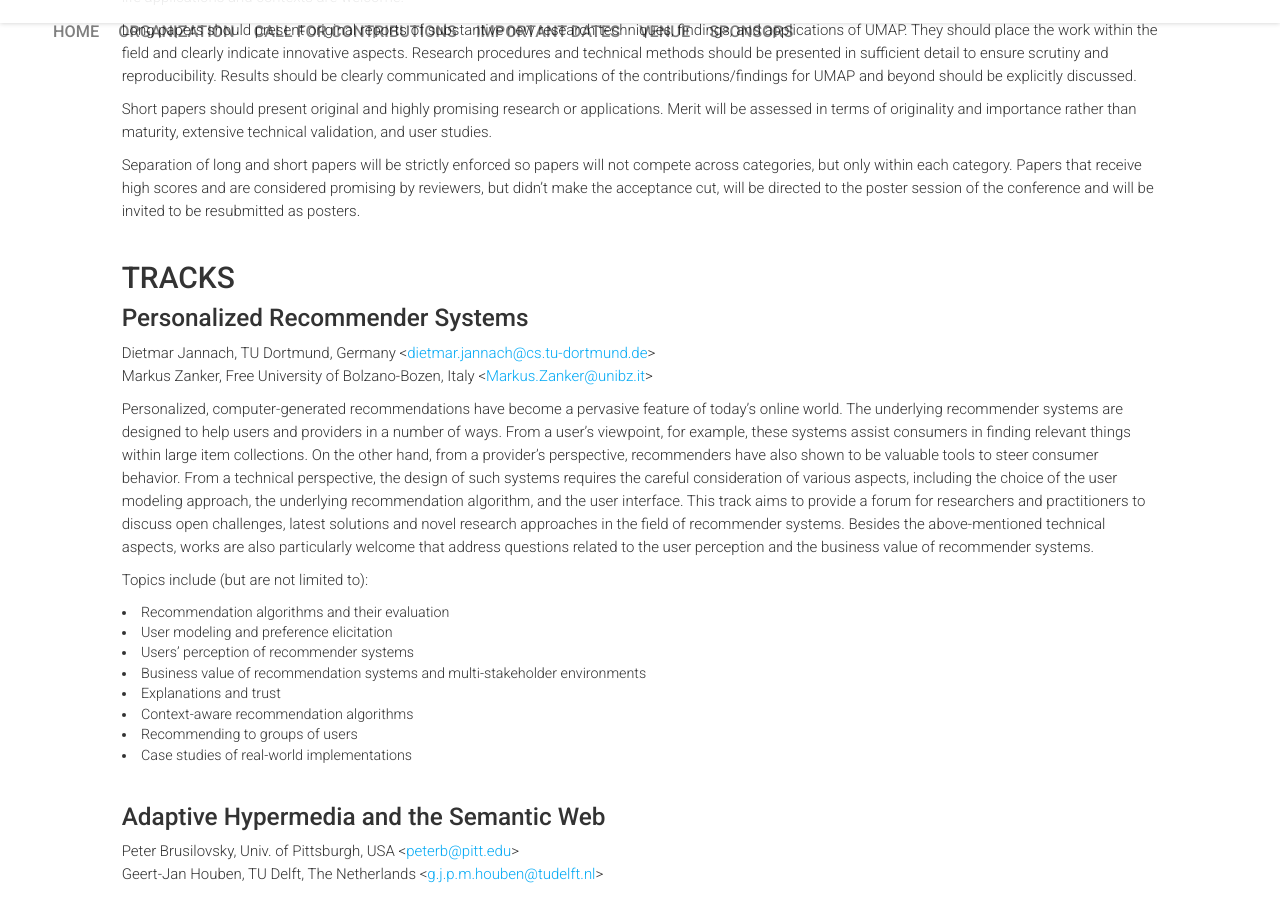
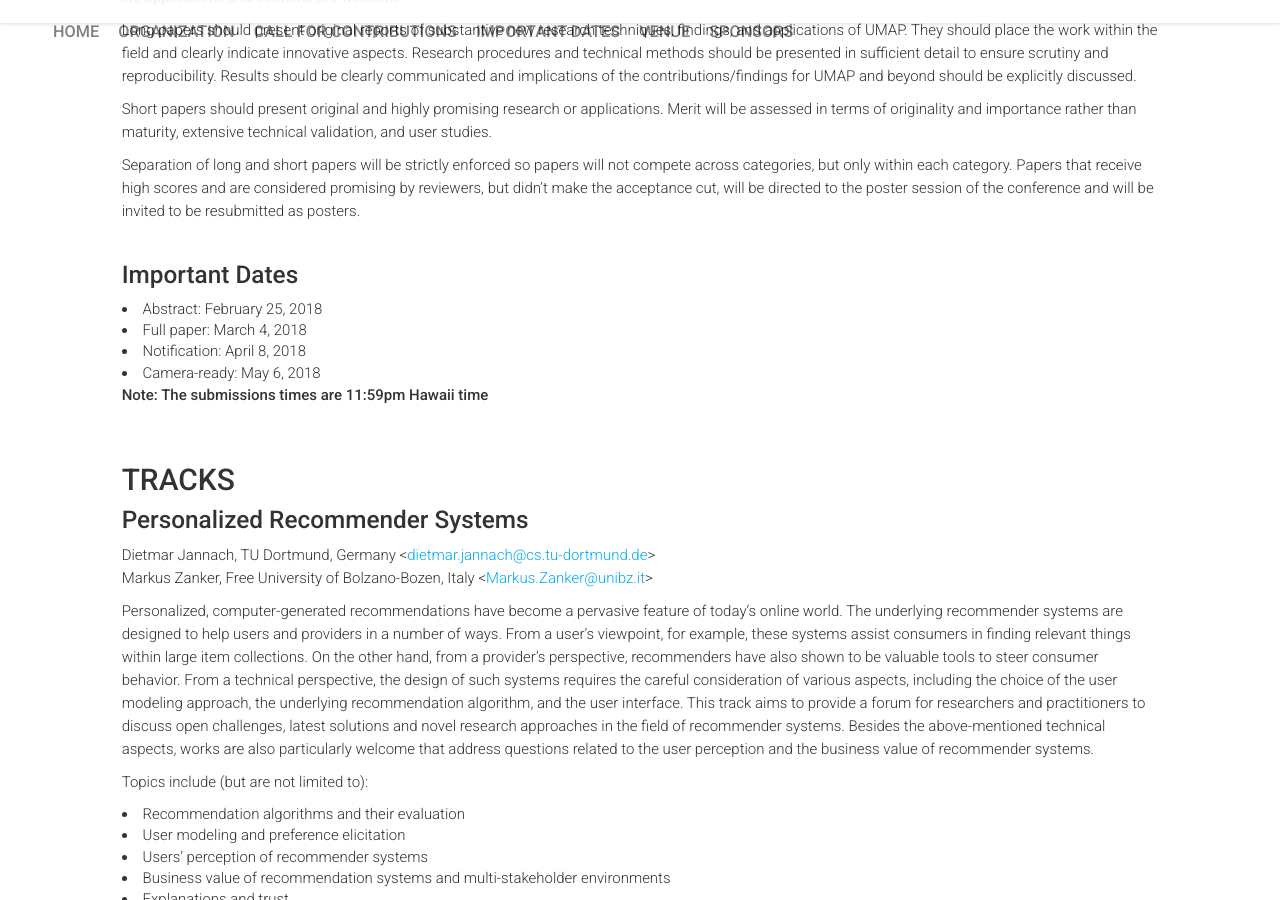
Before and after one commit to yangjiera/mergeBB, a Jekyll site: the page built from cfp.html, in a window 1280 px wide and 900 px high, scrolled down 729 px. Built offline with Jekyll 4.4.1, drawn with Linux system fonts in a browser that asks for light colours; nearby versions of some CDN libraries; comment, search, counter and statistics services are not loaded.

Commit message:
dates changed

```diff
--- a/_includes/about.html
+++ b/_includes/about.html
@@ -36,10 +36,10 @@
   </tr>
 
   <tr class="tickets-row">
-    <td class="tg-yw4l">February 18, 2018</td>
+    <td class="tg-yw4l">February 25, 2018</td>
     <td class="tg-yw4l">Regular papers abstract submission</td>
     <td class="tg-yw4l"></td>
-    <td class="tg-yw4l">February 25, 2018</td>
+    <td class="tg-yw4l">March 4, 2018</td>
     <td class="tg-yw4l">Full paper submission</td>
 
   </tr>
--- a/_includes/cfp.html
+++ b/_includes/cfp.html
@@ -34,7 +34,15 @@
             <p>Separation of long and short papers will be strictly enforced so papers will not compete across categories, but only within each category. Papers that receive high scores and are considered promising by reviewers, but didn’t make the acceptance cut, will be directed to the poster session of the conference and will be invited to be resubmitted as posters.
             </p>
 
-        <br/>
+      <br/>
+        <h6><b>Important Dates</b></h6>
+            <li style="font-size: 115%">Abstract: February 25, 2018</li>
+            <li style="font-size: 115%">Full paper: March 4, 2018</li>
+            <li style="font-size: 115%">Notification: April 8, 2018</li>
+            <li style="font-size: 115%">Camera-ready: May 6, 2018</li>
+            <p><b>Note: The submissions times are 11:59pm Hawaii time</b></p>
+
+      <br/><br/>
         <h5><b>TRACKS</b></h5>
             <h6><b>Personalized Recommender Systems</b></h6>
             <p>Dietmar Jannach, TU Dortmund, Germany &lt;<a href="mailto: dietmar.jannach@cs.tu-dortmund.de">dietmar.jannach@cs.tu-dortmund.de</a>&gt; <br />
@@ -43,14 +51,14 @@
             <p>Personalized, computer-generated recommendations have become a pervasive feature of today’s online world. The underlying recommender systems are designed to help users and providers in a number of ways. From a user’s viewpoint, for example, these systems assist consumers in finding relevant things within large item collections. On the other hand, from a provider’s perspective, recommenders have also shown to be valuable tools to steer consumer behavior. From a technical perspective, the design of such systems requires the careful consideration of various aspects, including the choice of the user modeling approach, the underlying recommendation algorithm, and the user interface. This track aims to provide a forum for researchers and practitioners to discuss open challenges, latest solutions and novel research approaches in the field of recommender systems. Besides the above-mentioned technical aspects, works are also particularly welcome that address questions related to the user perception and the business value of recommender systems.</p>
 
             <p>Topics include (but are not limited to):
-            <li style="font-size: 110%">Recommendation algorithms and their evaluation</li>
-            <li style="font-size: 110%">User modeling and preference elicitation</li>
-            <li style="font-size: 110%">Users’ perception of recommender systems</li>
-            <li style="font-size: 110%">Business value of recommendation systems and multi-stakeholder environments</li>
-            <li style="font-size: 110%">Explanations and trust</li>
-            <li style="font-size: 110%">Context-aware recommendation algorithms</li>
-            <li style="font-size: 110%">Recommending to groups of users</li>
-            <li style="font-size: 110%">Case studies of real-world implementations</li></p><br/>
+            <li style="font-size: 115%">Recommendation algorithms and their evaluation</li>
+            <li style="font-size: 115%">User modeling and preference elicitation</li>
+            <li style="font-size: 115%">Users’ perception of recommender systems</li>
+            <li style="font-size: 115%">Business value of recommendation systems and multi-stakeholder environments</li>
+            <li style="font-size: 115%">Explanations and trust</li>
+            <li style="font-size: 115%">Context-aware recommendation algorithms</li>
+            <li style="font-size: 115%">Recommending to groups of users</li>
+            <li style="font-size: 115%">Case studies of real-world implementations</li></p><br/>
 
             <h6><b>Adaptive Hypermedia and the Semantic Web</b></h6>
             <p>Peter Brusilovsky, Univ. of Pittsburgh, USA &lt;<a href="mailto: peterb@pitt.edu">peterb@pitt.edu</a>&gt; <br />
@@ -59,23 +67,23 @@
             <p>Adaptive hypermedia and adaptive web explore alternatives to the traditional “one-size-fits-all” approach in the development of web and hypermedia systems. Adaptive hypermedia and adaptive web systems build a model of the interests, preferences and knowledge of each individual user, and use this model in order to adapt the behavior of hypermedia and web systems to the needs of that user. Semantic web frequently serves as an infrastructure to enable adaptive and personalized Web systems. Semantic web technology targets the use of explicit semantics and metadata to help web systems perform the desired functionality: this implies the use of linked data from the web, the use of ontologies in models, or the use of metadata in user interfaces. This track aims to provide a forum to researchers to discuss open research problems, solid solutions, latest challenges, novel applications and innovative research approaches in adaptive hypermedia and semantic web.</p>
 
             <p>Topics include (but are not limited to):
-            <li style="font-size: 110%">Web user profiles</li>
-            <li style="font-size: 110%">Adaptive navigation support</li>
-            <li style="font-size: 110%">Personalized search</li>
-            <li style="font-size: 110%">Web content adaptation</li>
-            <li style="font-size: 110%">Analytics of web user data</li>
-            <li style="font-size: 110%">Adaptive Web sites and portals</li>
-            <li style="font-size: 110%">Adaptive books and textbooks</li>
-            <li style="font-size: 110%">Social navigation and social search</li>
-            <li style="font-size: 110%">Navigation support in continuous media and virtual environments</li>
-            <li style="font-size: 110%">Usability engineering for adaptive hypermedia and Web systems</li>
-            <li style="font-size: 110%">Novel methodologies for evaluating adaptive hypermedia and Web systems</li>
-            <li style="font-size: 110%">Semantic Web technologies for Web personalization</li>
-            <li style="font-size: 110%">Ontology-based data access and integration/exchange on the adaptive web</li>
-            <li style="font-size: 110%">Ontology engineering and ontology patterns for the adaoptive web</li>
-            <li style="font-size: 110%">Semantic social network mining, analysis, representation, and management</li>
-            <li style="font-size: 110%">Crowdsourcing semantics; methods, dynamics, and challenges</li>
-            <li style="font-size: 110%">Semantic Web and Linked Data for adaptation</li></p><br/>
+            <li style="font-size: 115%">Web user profiles</li>
+            <li style="font-size: 115%">Adaptive navigation support</li>
+            <li style="font-size: 115%">Personalized search</li>
+            <li style="font-size: 115%">Web content adaptation</li>
+            <li style="font-size: 115%">Analytics of web user data</li>
+            <li style="font-size: 115%">Adaptive Web sites and portals</li>
+            <li style="font-size: 115%">Adaptive books and textbooks</li>
+            <li style="font-size: 115%">Social navigation and social search</li>
+            <li style="font-size: 115%">Navigation support in continuous media and virtual environments</li>
+            <li style="font-size: 115%">Usability engineering for adaptive hypermedia and Web systems</li>
+            <li style="font-size: 115%">Novel methodologies for evaluating adaptive hypermedia and Web systems</li>
+            <li style="font-size: 115%">Semantic Web technologies for Web personalization</li>
+            <li style="font-size: 115%">Ontology-based data access and integration/exchange on the adaptive web</li>
+            <li style="font-size: 115%">Ontology engineering and ontology patterns for the adaoptive web</li>
+            <li style="font-size: 115%">Semantic social network mining, analysis, representation, and management</li>
+            <li style="font-size: 115%">Crowdsourcing semantics; methods, dynamics, and challenges</li>
+            <li style="font-size: 115%">Semantic Web and Linked Data for adaptation</li></p><br/>
 
             <h6><b>Intelligent User Interfaces</b></h6>
             <p>Shlomo Berkovsky, CSIRO, Australia &lt;<a href="mailto: Shlomo.Berkovsky@csiro.au">Shlomo.Berkovsky@csiro.au</a>&gt; <br />
@@ -84,21 +92,21 @@
             <p>Intelligent User Interfaces aim to improve the interaction between computer systems and human users by means of Artificial Intelligence. The systems support and complement different types of abilities that are normally unavailable in the context of human-only cognition. Previous work has found that humans do not always make the best possible decisions when working together with computer systems. By designing and deploying improved forms of support for interactive collaboration between human decision makers and systems, we can enable decision making processes that better leverage the strengths of both collaborators. More generally this research track can be characterised by exploring how to make the interaction between computers and people smarter and more productive, which may leverage solutions from human-computer interaction, data mining, natural language processing, information visualisation, and knowledge representation and reasoning.</p>
 
             <p>Topics include (but are not limited to):
-            <li style="font-size: 110%">Adaptive personal virtual assistants (e.g., Siri, Cortana, Alexa)</li>
-            <li style="font-size: 110%">Adapting natural interaction (e.g., natural language, speech, gesture)</li>
-            <li style="font-size: 110%">Multi-modal interfaces (speech, gestures, eye gaze, face, physiological info, etc.)</li>
-            <li style="font-size: 110%">Intelligent wearable and mobile interfaces</li>
-            <li style="font-size: 110%">Smart environments and tangible computing</li>
-            <li style="font-size: 110%">Transparency and control of decision support systems (e.g., semi-autonomous systems)</li>
-            <li style="font-size: 110%">Explainable intelligent user interfaces</li>
-            <li style="font-size: 110%">Affective and aesthetic interfaces</li>
-            <li style="font-size: 110%">Tailored persuasion and argumentation interfaces</li>
-            <li style="font-size: 110%">Tailored decision support (e.g., over- and under-reliance in uncertain domains)</li>
-            <li style="font-size: 110%">Adaptive information visualization</li>
-            <li style="font-size: 110%">Scalability of intelligent user interfaces to access huge datasets</li>
-            <li style="font-size: 110%">Novel methodologies and real-world implementations of IUI</li>
-            <li style="font-size: 110%">User-centric studies of interactions with intelligent user interfaces</li>
-            <li style="font-size: 110%">Novel datasets and use cases for intelligent user interfaces</li></p><br/>
+            <li style="font-size: 115%">Adaptive personal virtual assistants (e.g., Siri, Cortana, Alexa)</li>
+            <li style="font-size: 115%">Adapting natural interaction (e.g., natural language, speech, gesture)</li>
+            <li style="font-size: 115%">Multi-modal interfaces (speech, gestures, eye gaze, face, physiological info, etc.)</li>
+            <li style="font-size: 115%">Intelligent wearable and mobile interfaces</li>
+            <li style="font-size: 115%">Smart environments and tangible computing</li>
+            <li style="font-size: 115%">Transparency and control of decision support systems (e.g., semi-autonomous systems)</li>
+            <li style="font-size: 115%">Explainable intelligent user interfaces</li>
+            <li style="font-size: 115%">Affective and aesthetic interfaces</li>
+            <li style="font-size: 115%">Tailored persuasion and argumentation interfaces</li>
+            <li style="font-size: 115%">Tailored decision support (e.g., over- and under-reliance in uncertain domains)</li>
+            <li style="font-size: 115%">Adaptive information visualization</li>
+            <li style="font-size: 115%">Scalability of intelligent user interfaces to access huge datasets</li>
+            <li style="font-size: 115%">Novel methodologies and real-world implementations of IUI</li>
+            <li style="font-size: 115%">User-centric studies of interactions with intelligent user interfaces</li>
+            <li style="font-size: 115%">Novel datasets and use cases for intelligent user interfaces</li></p><br/>
 
             <h6><b>Technology-Enhanced Adaptive Learning</b></h6>
             <p>Olga Santos, UNED, Spain &lt;<a href="mailto: ocsantos@dia.uned.es">ocsantos@dia.uned.es</a>&gt; <br />
@@ -109,18 +117,18 @@
             </p>
 
             <p>Topics include (but are not limited to):
-            <li style="font-size: 110%">Domain, learner, teacher and context modeling</li>
-            <li style="font-size: 110%">Modeling cognitive, affective and psychomotor aspects of learning</li>
-            <li style="font-size: 110%">Adaptive and personalized support for learning, diagnosis and feedback</li>
-            <li style="font-size: 110%">Agent-based learning environments and virtual pedagogical agents</li>
-            <li style="font-size: 110%">Open corpus personalized learning</li>
-            <li style="font-size: 110%">Collaborative and group learning</li>
-            <li style="font-size: 110%">UMAP aspects in specific learning solutions: educational recommender systems, intelligent tutoring systems, serious games, personal learning environments, MOOCs ...</li>
-            <li style="font-size: 110%">Wearable technologies and augmented reality in adaptive personalized learning</li>
-            <li style="font-size: 110%">Processing collected data for UMAP: educational data mining, learning analytics, big data, deep learning...</li>
-            <li style="font-size: 110%">Semantic web and ontologies for e-learning</li>
-            <li style="font-size: 110%">Interoperability, portability, and scalability issues</li>
-            <li style="font-size: 110%">Case studies in real-world educational settings</li></p><br/>
+            <li style="font-size: 115%">Domain, learner, teacher and context modeling</li>
+            <li style="font-size: 115%">Modeling cognitive, affective and psychomotor aspects of learning</li>
+            <li style="font-size: 115%">Adaptive and personalized support for learning, diagnosis and feedback</li>
+            <li style="font-size: 115%">Agent-based learning environments and virtual pedagogical agents</li>
+            <li style="font-size: 115%">Open corpus personalized learning</li>
+            <li style="font-size: 115%">Collaborative and group learning</li>
+            <li style="font-size: 115%">UMAP aspects in specific learning solutions: educational recommender systems, intelligent tutoring systems, serious games, personal learning environments, MOOCs ...</li>
+            <li style="font-size: 115%">Wearable technologies and augmented reality in adaptive personalized learning</li>
+            <li style="font-size: 115%">Processing collected data for UMAP: educational data mining, learning analytics, big data, deep learning...</li>
+            <li style="font-size: 115%">Semantic web and ontologies for e-learning</li>
+            <li style="font-size: 115%">Interoperability, portability, and scalability issues</li>
+            <li style="font-size: 115%">Case studies in real-world educational settings</li></p><br/>
 
             <h6><b>Personalized Social Web</b></h6>
             <p>Cecile Paris, CSIRO, Australia &lt;<a href="mailto: Cecile.Paris@data61.csiro.aus">Cecile.Paris@data61.csiro.au</a>&gt; <br />
@@ -130,22 +138,22 @@
             <p>We invite original submission addressing all aspects of personalization and personal experience in online social systems.</p>
 
             <p>Topics include (but are not limited to):
-            <li style="font-size: 110%">Personalization of the web experience in social systems</li>
-            <li style="font-size: 110%">Social and crowd-generated data for personalization</li>
-            <li style="font-size: 110%">Wisdom of the crowd, human computation and collective intelligence for personalization</li>
-            <li style="font-size: 110%">Incentives for participation and persuasion in online communities</li>
-            <li style="font-size: 110%">Use of online social data for personalized offline experiences</li>
-            <li style="font-size: 110%">Behavior modeling of individuals, groups, and communities</li>
-            <li style="font-size: 110%">Dynamics of social collaborative systems</li>
-            <li style="font-size: 110%">Analysis of information flows in social networks</li>
-            <li style="font-size: 110%">Opinion mining and social media analytics</li>
-            <li style="font-size: 110%">Biases and individual/local perception in social systems</li>
-            <li style="font-size: 110%">Adaptations based on personality, society, and culture</li>
-            <li style="font-size: 110%">Privacy, perceived security, and trust in social systems</li>
-            <li style="font-size: 110%">Ethical issues involved in studying the social web</li>
-            <li style="font-size: 110%">Personalization algorithms and protocols inspired by human societies</li>
-            <li style="font-size: 110%">Machine learning for personalization</li>
-            <li style="font-size: 110%">Evaluation methodologies for the social web</li></p><br/>
+            <li style="font-size: 115%">Personalization of the web experience in social systems</li>
+            <li style="font-size: 115%">Social and crowd-generated data for personalization</li>
+            <li style="font-size: 115%">Wisdom of the crowd, human computation and collective intelligence for personalization</li>
+            <li style="font-size: 115%">Incentives for participation and persuasion in online communities</li>
+            <li style="font-size: 115%">Use of online social data for personalized offline experiences</li>
+            <li style="font-size: 115%">Behavior modeling of individuals, groups, and communities</li>
+            <li style="font-size: 115%">Dynamics of social collaborative systems</li>
+            <li style="font-size: 115%">Analysis of information flows in social networks</li>
+            <li style="font-size: 115%">Opinion mining and social media analytics</li>
+            <li style="font-size: 115%">Biases and individual/local perception in social systems</li>
+            <li style="font-size: 115%">Adaptations based on personality, society, and culture</li>
+            <li style="font-size: 115%">Privacy, perceived security, and trust in social systems</li>
+            <li style="font-size: 115%">Ethical issues involved in studying the social web</li>
+            <li style="font-size: 115%">Personalization algorithms and protocols inspired by human societies</li>
+            <li style="font-size: 115%">Machine learning for personalization</li>
+            <li style="font-size: 115%">Evaluation methodologies for the social web</li></p><br/>
 
         <h5><b>FORMAT DETAILS AND PUBLICATION</b></h5>
         <p>Page limits: Long papers ­ 8 pages + references; Short pages: 4 pages + references.</p>
```
Also changed, not shown: _includes/important-dates.html (+4 -4 lines), 3 other files.
